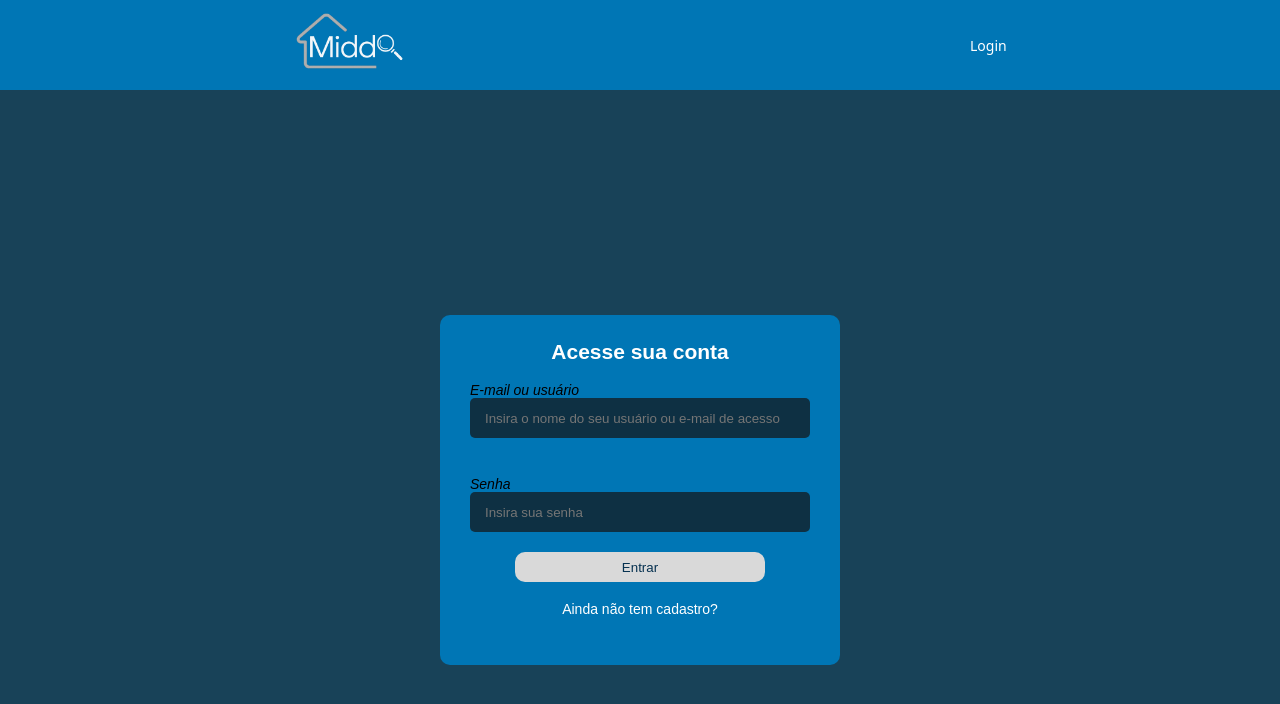
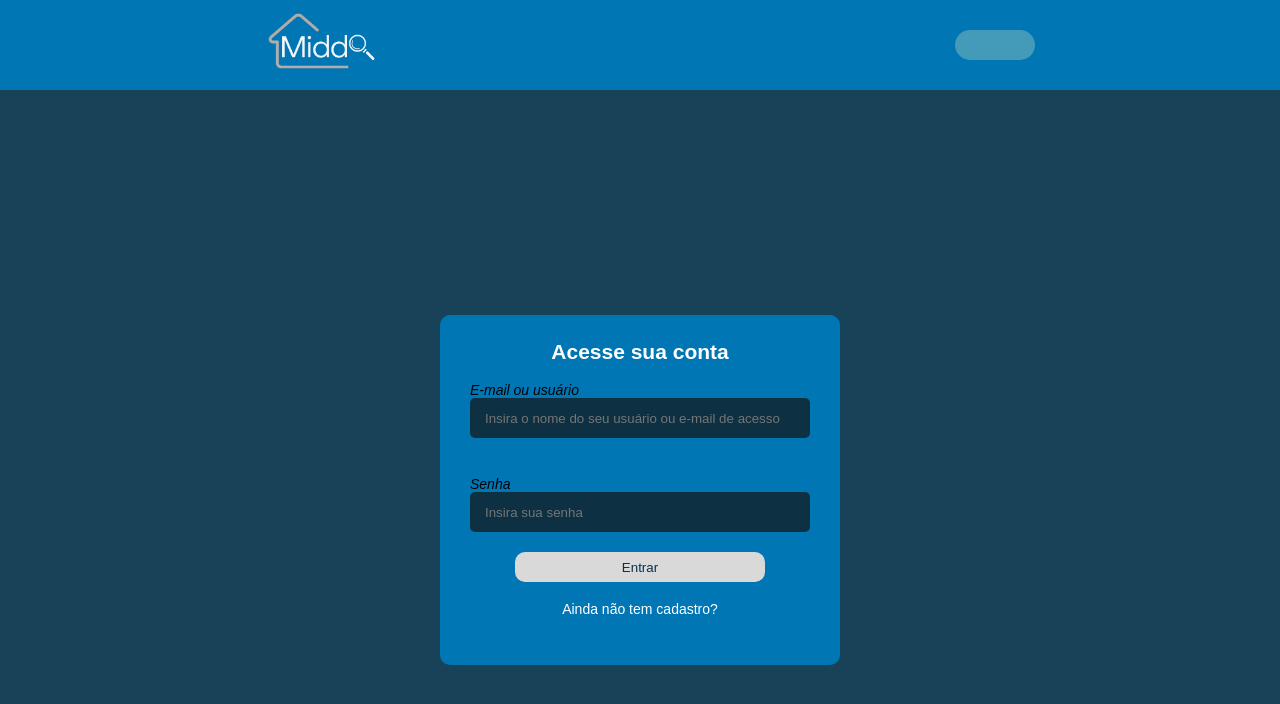
Before and after one commit to daniellosilva/WebsiteVendaDeServicos, a plain HTML site: page cadastro.html in a window 1280 px wide. Drawn offline with Linux system fonts and the light colour scheme.

Commit message:
cadastro

```diff
--- a/cadastro.html
+++ b/cadastro.html
@@ -12,17 +12,15 @@
 </head>
 <body>
     <header class="header-cadastro">
-        <div class="container-header">
+        <div class="logo">
             <a href="index.html"><img src="img/Marido_de_Aluguel-removebg-preview.png" alt="logo-login" width="200px" height="200px"></a>
-            <a href="login.html">Login</a>
         </div>
+        <div class="login"></div>
     </header>
   <div class="container header-div">
 </div>
     <section class="section-1">
         <div class="cadastro-posicao">
-
-
             <div class="cadastro-form">
                 <h1>Acesse sua conta</h1>
                 <form action="sobre.html" method="post">
--- a/css/cadastro.css
+++ b/css/cadastro.css
@@ -1,11 +1,6 @@
 .header-cadastro {
   background-color: #0076B5;
   max-width: 100%;
-}
-
-.header-cadastro a {
-  color: white;
-  background-color: ;
 }
 
 header div.container-header{
--- a/css/footer.css
+++ b/css/footer.css
@@ -1,4 +1,5 @@
 footer {
-    align-items: center;
+    display: flex;
+    justify-content: center;
     background-color: #449AB9;
 }
--- a/css/login.css
+++ b/css/login.css
@@ -2,7 +2,6 @@ section {
     display: flex;
     justify-content: center;
     background-color: #184258;
-    height: 100vh;
 }
 
 section .login-posicao {
```
